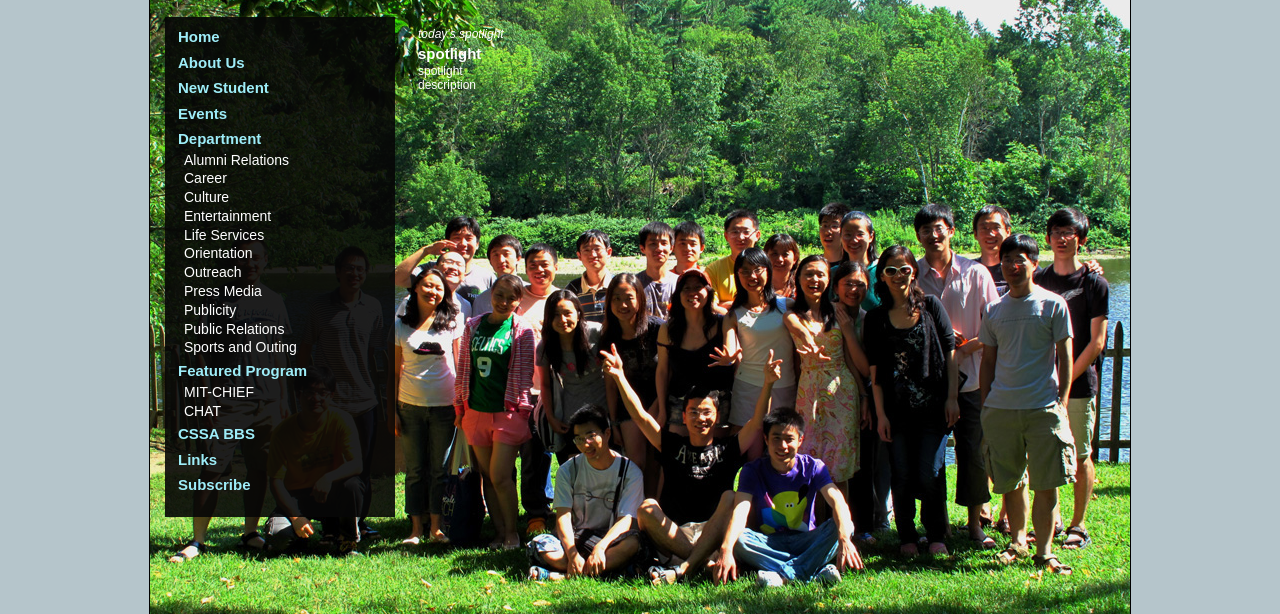
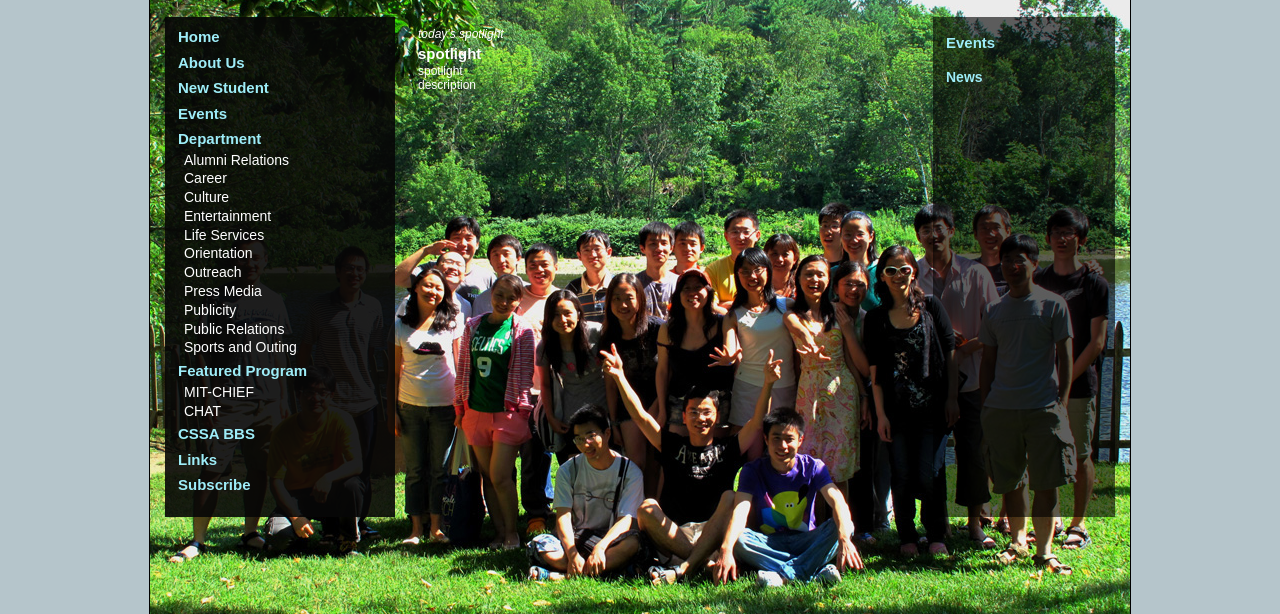
Before and after one commit to MITCSSA/website, a plain HTML site: page index.html in a window 1280 px wide. Shown: the part 93-707 px from the top of the page. Drawn offline with Linux system fonts and the light colour scheme.

Commit message:
Added news and events html.

```diff
--- a/index.html
+++ b/index.html
@@ -101,7 +101,20 @@
       <!-- CLOSES MAIN NAV LEFT -->
     </div>
     <!-- CLOSES LEFT NAV -->
-
+    <div id="right_nav">
+      <ul id="newsAndevents">
+        <li class="main_link">
+          <h3>
+            <a>Events</a>
+          </h3>
+        </li>
+        <li class="Rmain_link">
+          <h3>
+            <a>News</a>
+          </h3>
+        </li>
+      </ul>
+    </div>
 
 
 
```
Also changed, not shown: event.html (+11 -0 lines), 1 other file.
